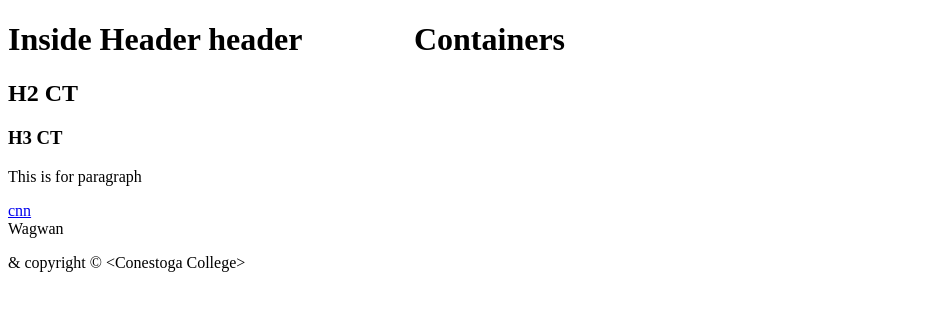
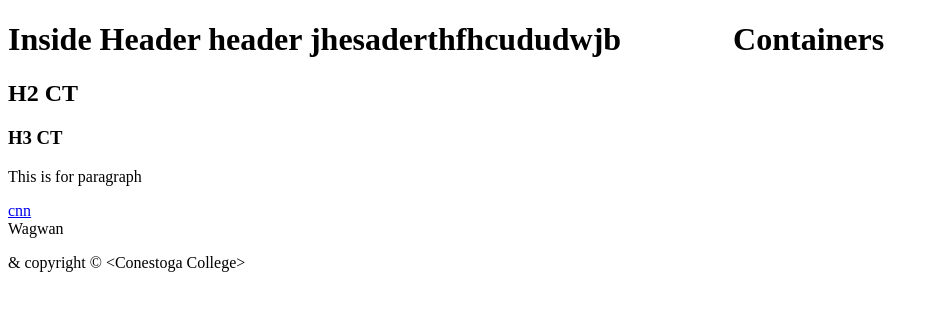
Before and after one commit to biggestyoms/Classwork, a plain HTML site: page Week One/index.html in a window 1280 px wide. Shown: the whole page, without its empty margins (0-939 px from the left). Drawn offline with Linux system fonts and the light colour scheme.

Commit message:
third commit

```diff
--- a/Week One/index.html
+++ b/Week One/index.html
@@ -11,7 +11,7 @@ Website: first website -->
 <body>
     <!-- this is my header -->
     <header>
-        <h1>Inside Header header &nbsp;&nbsp;&nbsp;&nbsp;&nbsp;&nbsp;&nbsp;&nbsp;&nbsp;&nbsp;&nbsp;&nbsp; Containers</h1>
+        <h1>Inside Header header jhesaderthfhcududwjb &nbsp;&nbsp;&nbsp;&nbsp;&nbsp;&nbsp;&nbsp;&nbsp;&nbsp;&nbsp;&nbsp;&nbsp; Containers</h1>
         <h2>H2 CT</h2>
         <h3>H3 CT</h3>
         <p>This is for paragraph</p>
```
